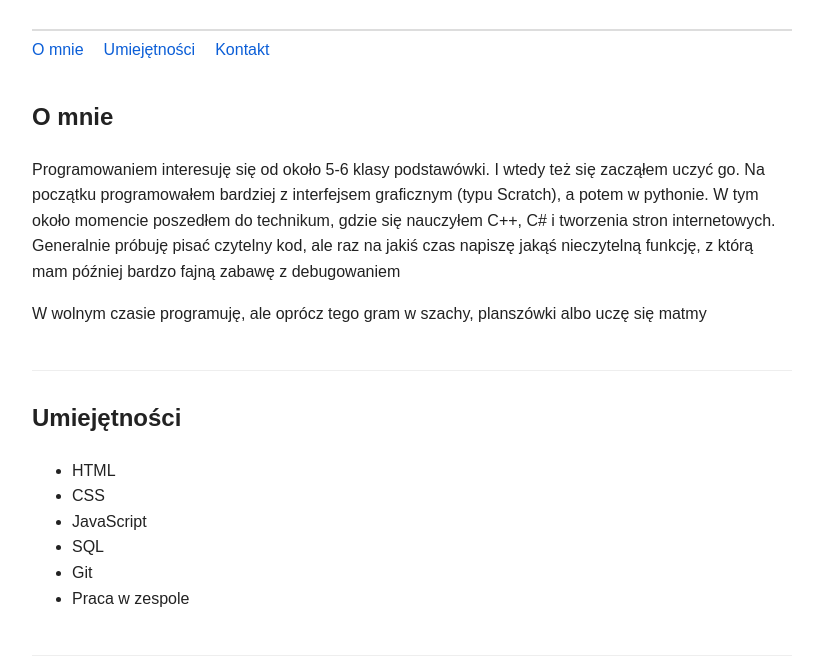
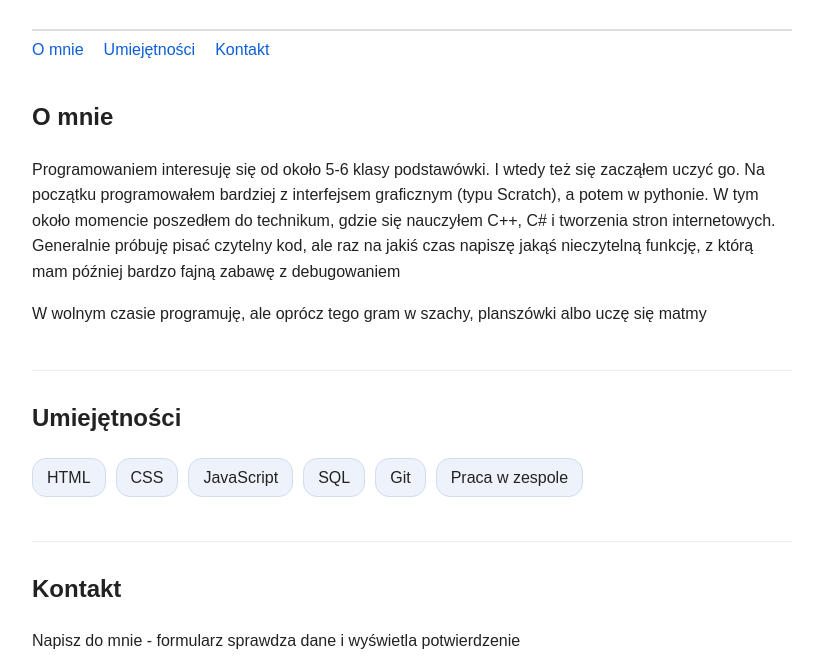
Before and after one commit to Jan01234567890/programowanie-web, a plain HTML site: page zadania/mb03-wizytowka/index.html in a window 1280 px wide. Shown: the part 128-795 px from the top of the page, without its empty margins (228-1051 px from the left). Drawn offline with Linux system fonts and the light colour scheme.

Commit message:
naprawa literówki w liście umiejętności w stylach

```diff
--- a/zadania/mb03-wizytowka/style.css
+++ b/zadania/mb03-wizytowka/style.css
@@ -61,7 +61,7 @@
     font-size: 24px;
 }
 
-#lista_umiejetnosci {
+#lista-umiejetnosci {
     display: flex;
     flex-wrap: wrap;
     gap: 10px;
@@ -69,7 +69,7 @@
     padding: 0;
 }
 
-#lista_umiejetnosci li {
+#lista-umiejetnosci li {
     background-color: #eef3fb;
     border: 1px solid #cfdcf1;
     border-radius: 14px;
```
